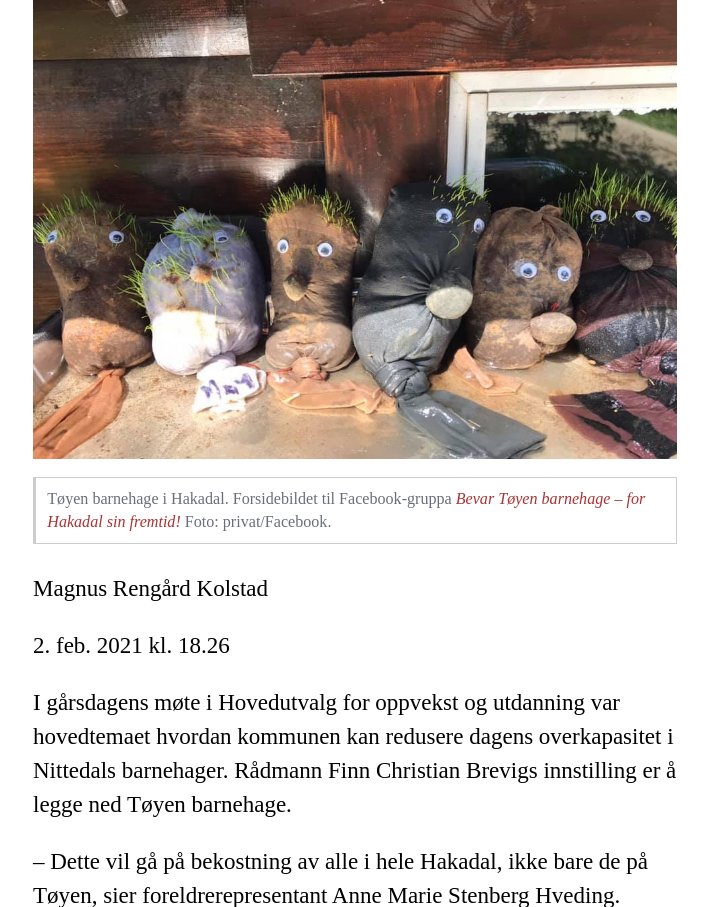
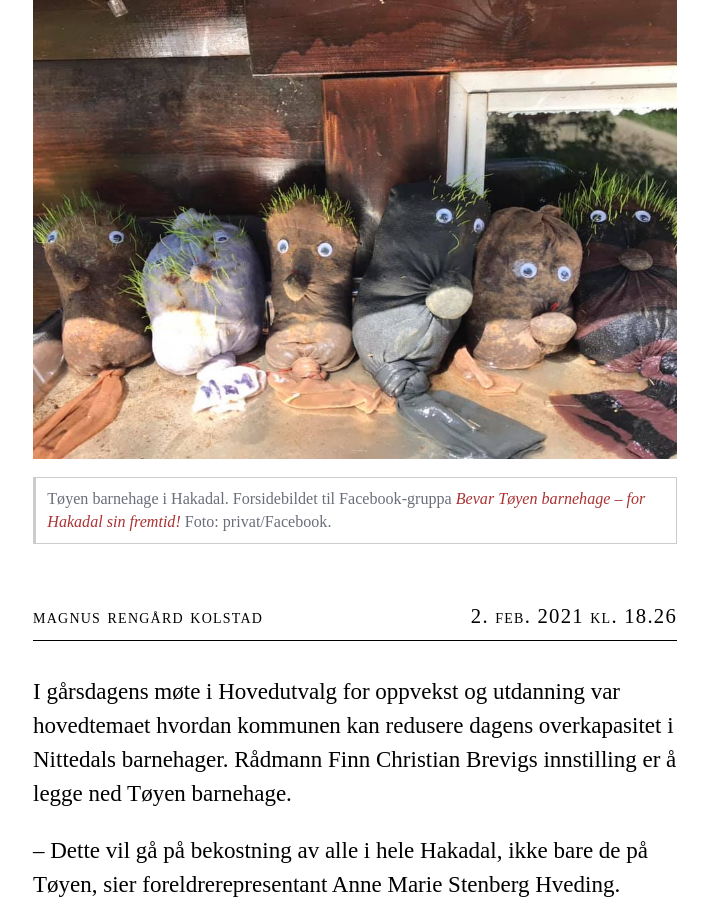
Before and after one commit to kolstadmagnus/blog, a PHP site: page /toyen-barnehage.html in a window 1280 px wide. Shown: the part 356-1263 px from the top of the page, without its empty margins (285-993 px from the left). Run offline with PHP 8.4, Linux system fonts and the light colour scheme; some web fonts are replaced.

Commit message:
restored byline

```diff
--- a/styles.css
+++ b/styles.css
@@ -294,6 +294,57 @@ p#intro {
   font-size: 115%;
 }
 
+.byline,
+.byline-after {
+  display: flex;
+  justify-content: space-between;
+}
+
+.byline {
+  border-bottom: 1px solid currentColor;
+  margin: 1rem 0 1.5rem 0;
+  padding-bottom: .4rem;
+}
+
+.byline-after {
+  border-bottom: 1px solid #ccc;
+  margin: 2.5rem 0 .5rem 0;
+  padding-bottom: .4rem;
+}
+
+.byline > p,
+p#signature,
+.byline-after > p {
+  flex-direction: row;
+
+  text-transform: lowercase;
+  font-variant: small-caps;
+  line-height: 1.35;
+  text-align: right;
+  font-size: 0.9em;
+  letter-spacing: 0.06em;
+  font-family: source-serif-pro;
+
+  margin: 1.5em 0 0 0;
+  padding: 0;
+}
+
+.byline-after > p {
+  color: #383838;
+}
+
+@media all and (max-width: 520px) {
+  .byline,
+  .byline-after {
+    display: block;
+  }
+
+  .byline > p,
+  .byline-after > p {
+    text-align: left;
+  }
+}
+
 blockquote {
   margin: 1.5em 0 1.5em 2.5rem;
   border-left: 1px solid #ccc;
```
